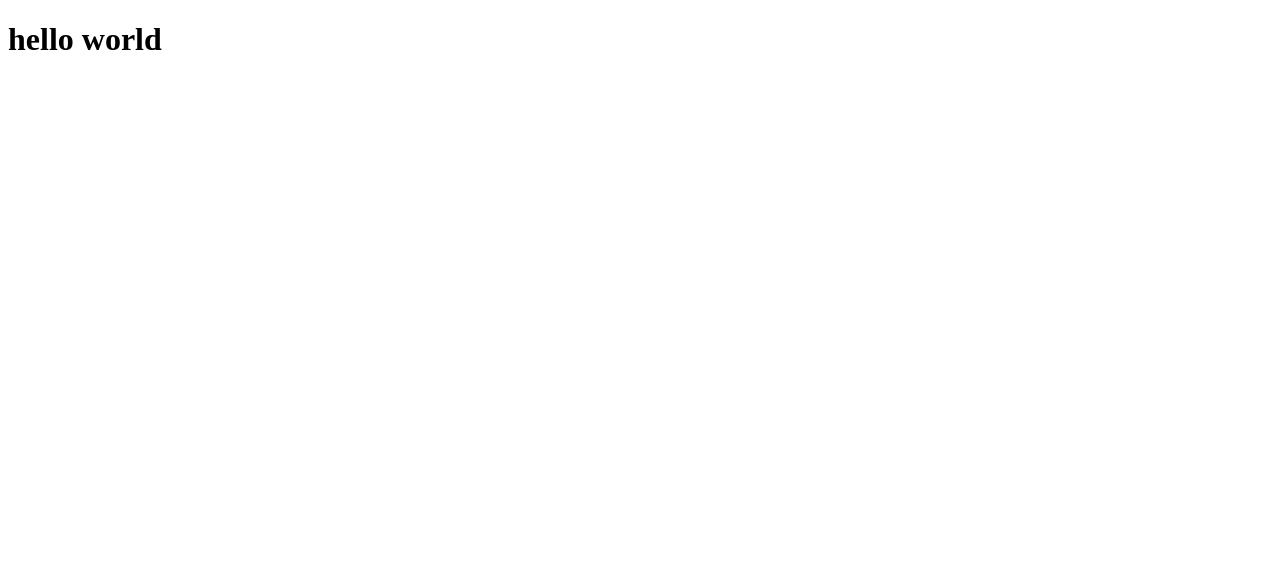
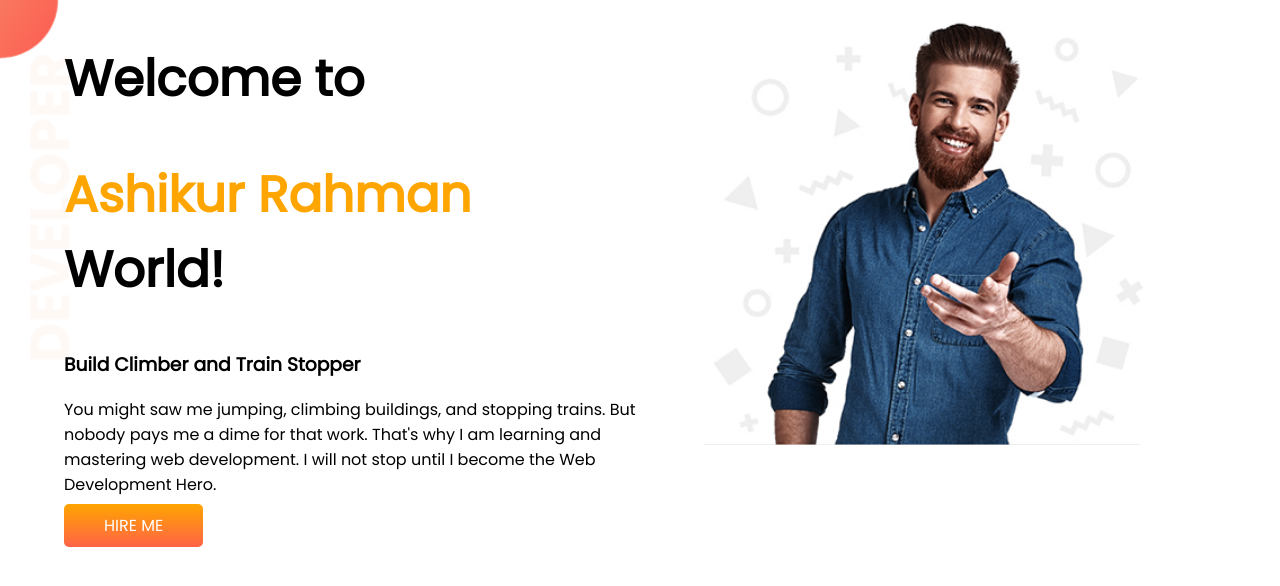
Before and after one commit to Ad-Ashik/developer-portfolio, a plain HTML site: page index.html in a window 1280 px wide. Drawn offline with Linux system fonts and the light colour scheme.

Commit message:
first section compleat

```diff
--- a/index.html
+++ b/index.html
@@ -1,13 +1,34 @@
 <!DOCTYPE html>
 <html lang="en">
+
 <head>
     <meta charset="UTF-8">
     <meta http-equiv="X-UA-Compatible" content="IE=edge">
     <meta name="viewport" content="width=device-width, initial-scale=1.0">
     <title>Ashik Portfolio</title>
+    <link rel="preconnect" href="https://fonts.googleapis.com">
+    <link rel="preconnect" href="https://fonts.gstatic.com" crossorigin>
+    <link href="https://fonts.googleapis.com/css2?family=Poppins&display=swap" rel="stylesheet">
     <link rel="stylesheet" href="style.css">
 </head>
+
 <body>
-    <h1>hello world</h1>
+    <section class="top-banner">
+        <div class="half-width">
+            <h1>Welcome to </h1>
+            <h1><span class="orang-color">Ashikur Rahman</span> World!</h1>
+            <h3>Build Climber and Train Stopper</h3>
+            <p>You might saw me jumping, climbing buildings, and stopping trains. But nobody pays me a dime for that
+                work.
+                That's why I am learning and mastering web development. I will not stop until I become the Web
+                Development
+                Hero.</p>
+            <a class="link-button" href="https://fonts.google.com/specimen/Poppins" target="_blank">HIRE ME</a>
+        </div>
+        <div class="half-width">
+            <img src="images/owner_img.png" alt="">
+        </div>
+    </section>
 </body>
+
 </html>
--- a/style.css
+++ b/style.css
@@ -0,0 +1,31 @@
+body{
+    font-family: 'Poppins', sans-serif;
+    margin: 0;
+}
+h1{
+    font-size: 50px;
+}
+.orang-color{
+    color: orange;
+}
+section{
+    display: flex;
+}
+.half-width{
+    width: 50%;
+    padding-left: 5%;
+}
+.half-width img{
+    width: 80%;
+}
+.link-button{
+    text-decoration: none;
+    background-image: linear-gradient(orange,tomato);
+    padding: 10px 40px;
+    color: white;
+    border-radius: 5px;
+}
+.top-banner{
+    background-image: url(images/top-banner.png);
+    background-repeat: no-repeat;
+}
```
Also changed, not shown: images/about_img.png (added), images/dream-bg.png (added), images/exp-bg.png (added), images/my-bg.png (added), images/my-bg2.png (added), images/owner_img.png (added), images/top-banner.png (added).
